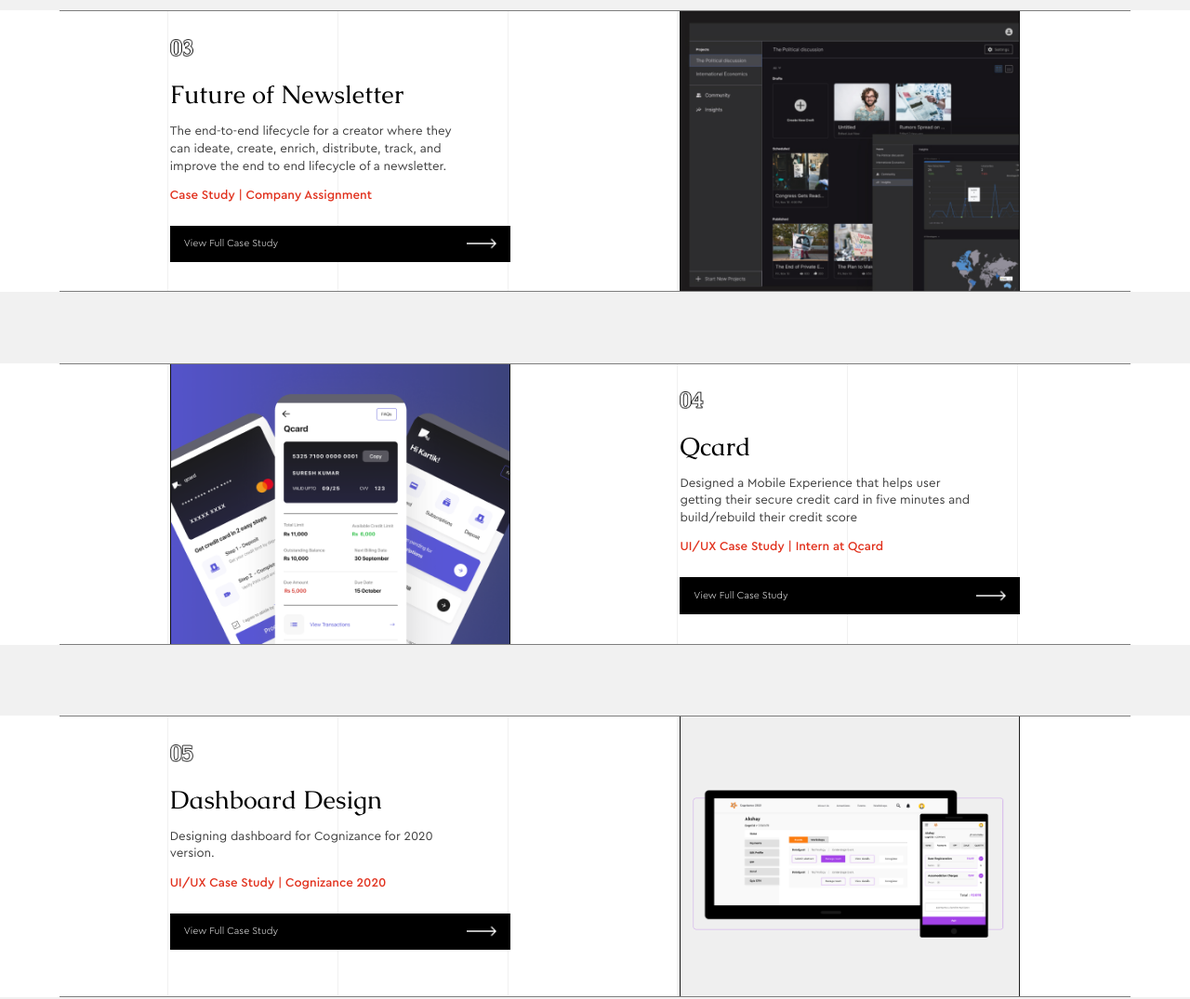
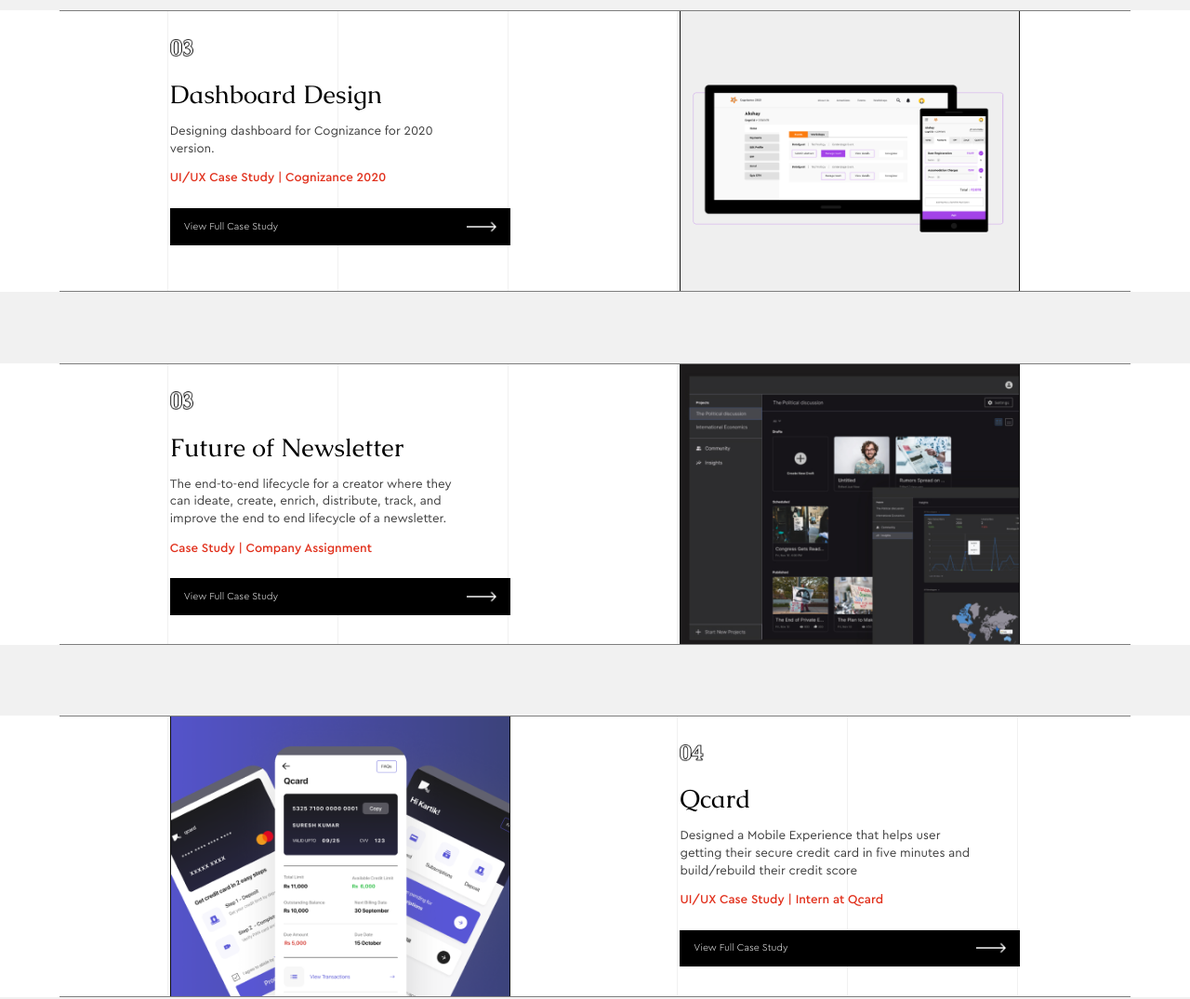
Before and after one commit to Arunjhajharia/Arunjhajharia, a plain HTML site: page work.html in a window 1280 px wide. Shown: the part 920-1995 px from the top of the page at 93% size. Drawn offline with Linux system fonts and the light colour scheme; a web font is replaced by a local one.

Commit message:
Update work.html

```diff
--- a/work.html
+++ b/work.html
@@ -138,6 +138,51 @@
             <div class="line"></div>
 
 
+
+   <!--03-->
+        <div class="container">
+
+            <div class="column2">
+
+                    <div class="column1_1">
+                            <img class="topicno"  src="IMAGES/03.png">
+
+                        <h3 class="topicheading">Dashboard Design</h3>
+                        <p class="para1">Designing dashboard for Cognizance for 2020 version. </p>
+
+                      <! <p class="belowpara2" A one-stop trust-based </p */>
+                        <p class="belowpara1">UI/UX Case Study | Cognizance 2020 </p>
+
+
+                        <a href="Dashboard Design.html">
+                            <div class="viewfull1">
+                                <div>
+                                     <p class="viewfull">View Full Case Study </p>
+                                </div>
+                                <div class="abc">
+                                     <img class="arrowicon"  src="Arrow 1.png">
+                                </div>
+
+                            </div>
+                        </a>
+
+
+
+                    </div>
+
+                  <div class="column1_2">
+                            <img class="project1png" src="IMAGES/cogni 2020 dashboard.png">
+                        </div>
+
+            </div>
+        </div>
+
+        <div class="line"></div>
+        <div class="rectangle"></div>
+        <div class="line"></div>
+
+
+
      <!--03-->
           <div class="container">
 
@@ -221,22 +266,23 @@
                 <div class="line"></div>
 
 
+
      <!--05-->
           <div class="container">
 
-            <div class="column2">
-
+                <div class="column1">
                     <div class="column1_1">
                             <img class="topicno"  src="IMAGES/05.png">
 
-                        <h3 class="topicheading">Dashboard Design</h3>
-                        <p class="para1">Designing dashboard for Cognizance for 2020 version. </p>
+                        <h3 class="topicheading">Future of Newsletter</h3>
+                        <p class="para1">The end-to-end lifecycle for a creator where they can ideate, create, enrich, distribute, track, and improve the end to end lifecycle of a newsletter. </p>
+                           <!-- <br> Gnani.ai is a startup that empowers businesses with power of voice  </p> -->
 
                       <! <p class="belowpara2" A one-stop trust-based </p */>
-                        <p class="belowpara1">UI/UX Case Study | Cognizance 2020 </p>
+                        <p class="belowpara1">Case Study | Company Assignment</p>
 
 
-                        <a href="Dashboard Design.html">
+                        <a href="Future of newsletter.html">
                             <div class="viewfull1">
                                 <div>
                                      <p class="viewfull">View Full Case Study </p>
@@ -248,21 +294,9 @@
                             </div>
                         </a>
 
-
-
-                    </div>
-
-                  <div class="column1_2">
-                            <img class="project1png" src="IMAGES/cogni 2020 dashboard.png">
-                        </div>
-
-            </div>
-        </div>
-
                          <div class="line"></div>
                 <div class="rectangle"></div>
                 <div class="line"></div>
-
 
 
 <!--06-->
@@ -311,7 +345,7 @@
 
 
     <!--07-->
-        <div class="container">
+        <!--  <div class="container">
             <div class="column3">
 
 
@@ -322,7 +356,7 @@
                                 <p class="para1">This challenge is to find ways in which ads and plans can be better monetized for a popular game Ludo King</p>
 
                               <!-- <p class="belowpara2" A one-stop trust-based </p */-->
-                                <p class="belowpara1">Product Design | A Challange from uxhack.co </p>
+                                <!--  <p class="belowpara1">Product Design | A Challange from uxhack.co </p>
 
                                <a href="https://www.behance.net/gallery/100003049/Ludo-king-feature-improvement-challenge" target="_blank">
                                 <div class="viewfull1">
@@ -351,7 +385,7 @@
         </div>
   <div class="line"></div>
     <div class="rectangle"></div>
-    <div class="line"></div>
+    <div class="line"></div> -->
 
 <!--08-->
     <div class="container">
```
Lines whose indentation alone changed are shown as unchanged.
